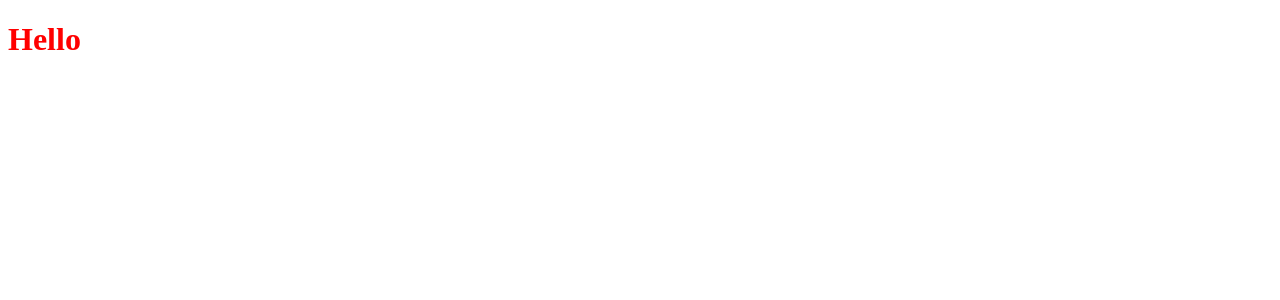
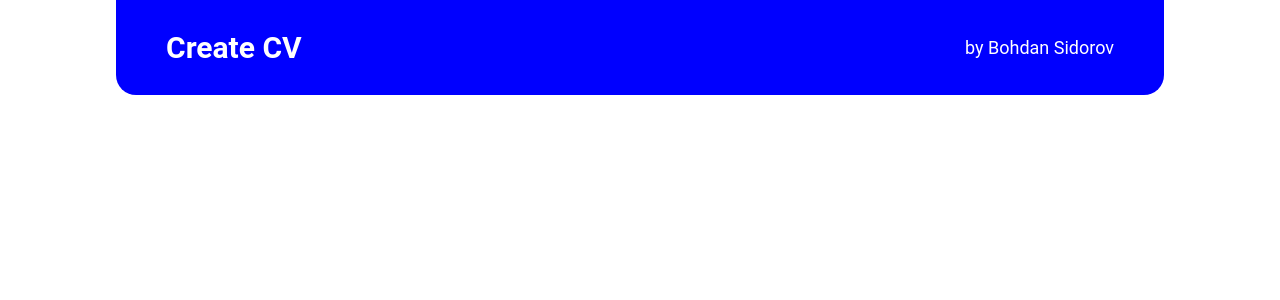
Before and after one commit to freecree/create-cv, a React app: page / in a window 1280 px wide. Shown: the top 300 px of the page. Built offline with nearby package versions, Linux system fonts and the light colour scheme.

Commit message:
feat: add header layout

```diff
--- a/package.json
+++ b/package.json
@@ -18,6 +18,7 @@
     "html-webpack-plugin": "^5.6.0",
     "react": "^18.2.0",
     "react-dom": "^18.2.0",
+    "styled-components": "^6.1.8",
     "ts-loader": "^9.5.1",
     "typescript": "^5.3.3",
     "webpack": "^5.90.0",
--- a/src/components/App.tsx
+++ b/src/components/App.tsx
@@ -1,8 +1,18 @@
+import Header from './header/Header';
+import styled from 'styled-components';
+
+const AppWrapper = styled.div`
+  margin: 0 auto;
+  max-width: 85%;
+  padding-left: 20px;
+  padding-right: 20px;
+`;
+
 function App() {
   return (
-    <>
-      <h1>Hello</h1>
-    </>
+    <AppWrapper>
+      <Header />
+    </AppWrapper>
   );
 }
 
--- /dev/null
+++ b/src/components/header/Header.tsx
@@ -0,0 +1,28 @@
+import styled from 'styled-components';
+
+const HeaderWrapper = styled.header`
+  display: flex;
+  justify-content: space-between;
+  align-items: center;
+  background: var(--color-main);
+  color: var(--color-white);
+  padding: 30px 50px;
+  border-bottom-left-radius: 20px;
+  border-bottom-right-radius: 20px;
+  font-size: 18px;
+`;
+
+const Title = styled.h1`
+  font-size: 30px;
+`;
+
+function Header() {
+  return (
+    <HeaderWrapper>
+      <Title>Create CV</Title>
+      <div>by Bohdan Sidorov</div>
+    </HeaderWrapper>
+  );
+}
+
+export default Header;
--- a/src/styles.css
+++ b/src/styles.css
@@ -1,3 +1,20 @@
+:root {
+  --color-main: blue;
+  --color-white: #fff;
+}
+
 body {
-  color: red;
+  box-sizing: border-box;
+  font-family: Roboto, sans-serif;
+  margin: 0;
+  padding: 0;
 }
+
+* {
+  box-sizing: border-box;
+}
+
+h1, h2, h3, h4, h5, h6 {
+  margin: 0;
+  padding: 0;
+}
```
